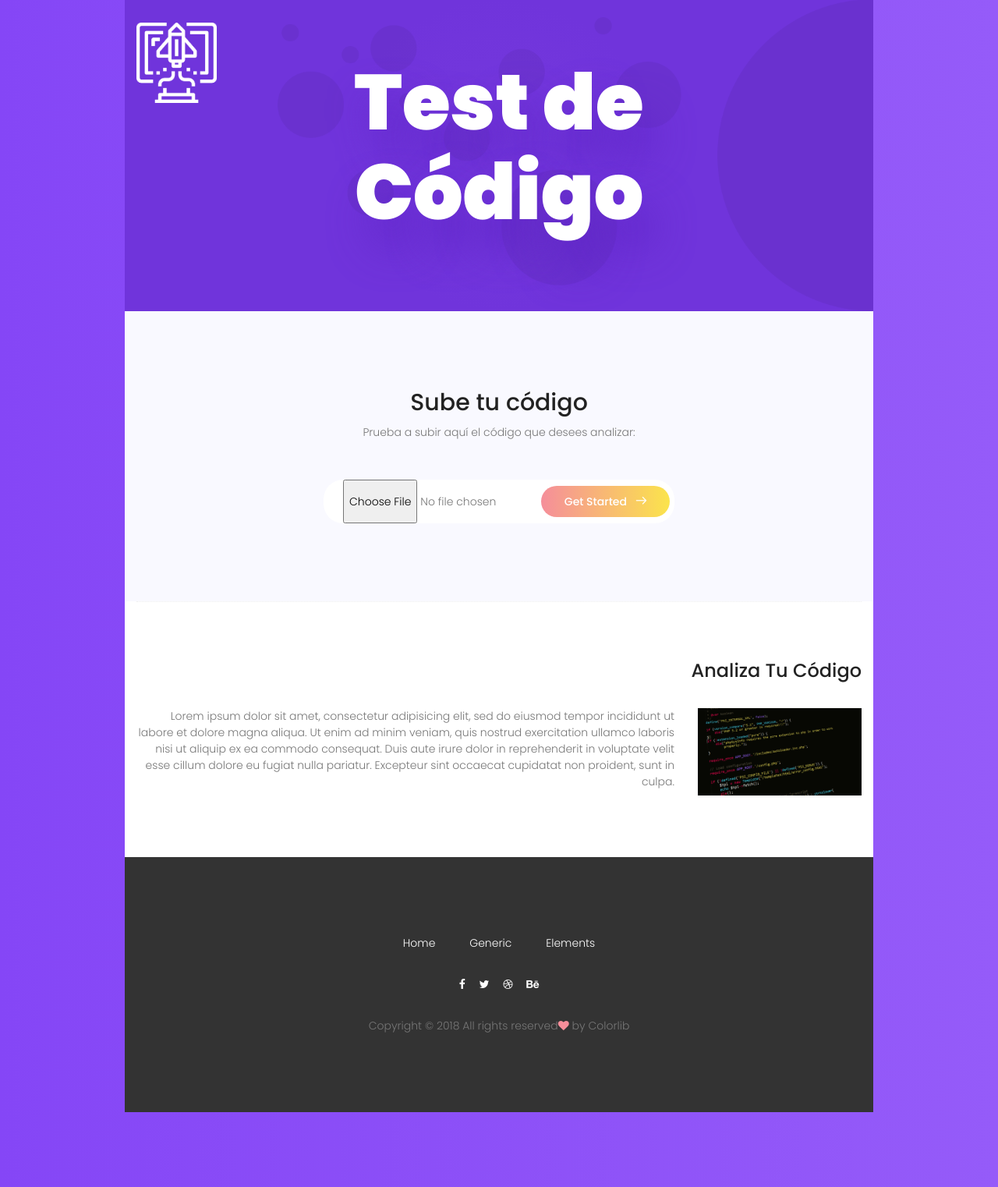
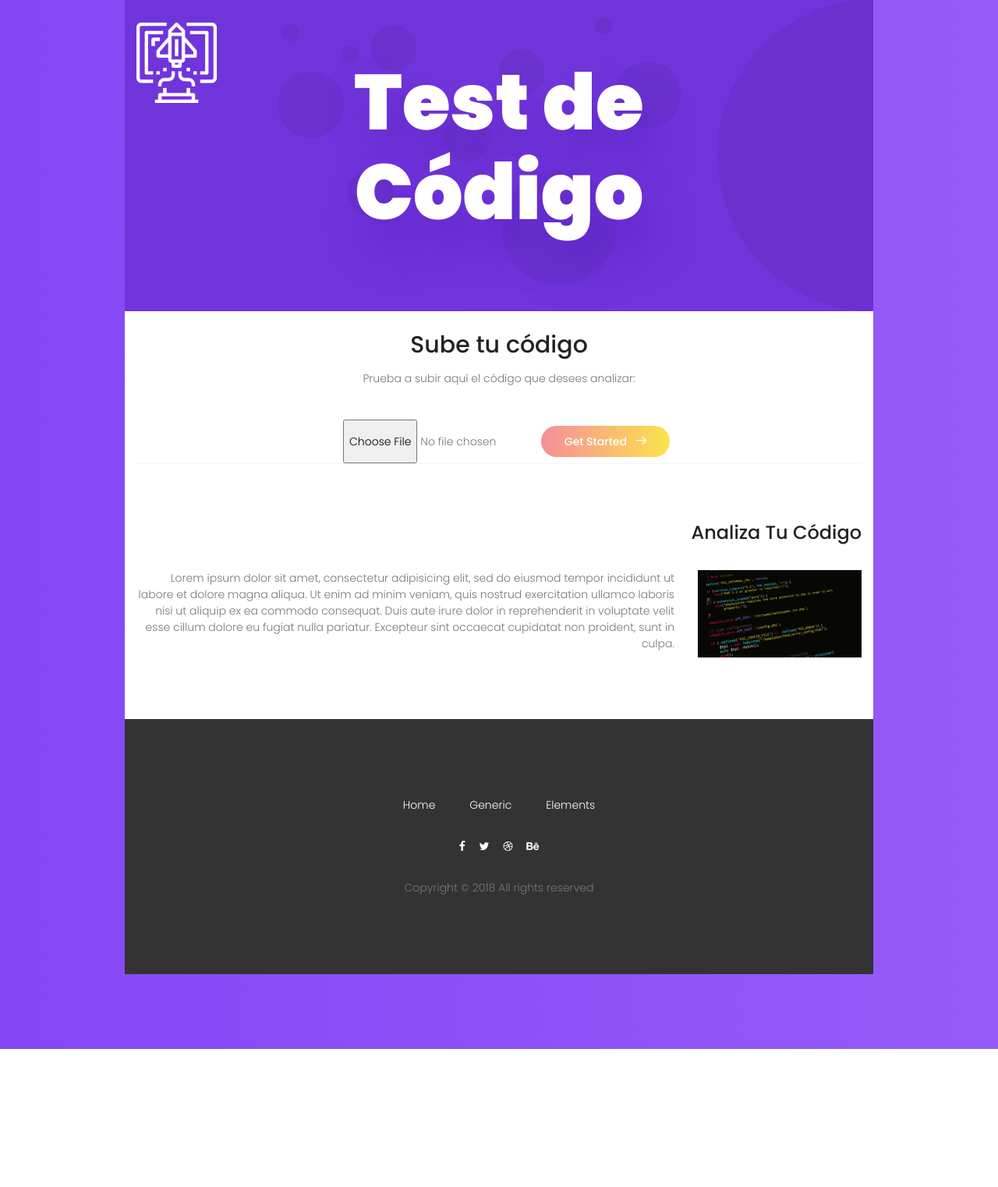
Before and after one commit to ianovoa/IU_Junio, a PHP site: page / in a window 1280 px wide. Shown: the part 97-1619 px from the top of the page at 78% size. After the commit the page ends 1442 px from the top, so only its background shows below. Run offline with PHP 8.4, Linux system fonts and the light colour scheme; some libraries are stand-ins or nearby versions.

Commit message:
index arreglado
asi no hay quien avance...

```diff
--- a/index.html
+++ b/index.php
@@ -57,7 +57,8 @@
 		<div class="main-wrapper">
 
 			<!-- Start upload Area -->
-			<section class="subscription-area">
+			<div class="white-bg">
+                <br>
 				<div class="container">
 					<div class="row justify-content-center">
 						<div class="col-lg-8">
@@ -67,22 +68,23 @@
                             </div>
 						</div>
 					</div>
+
+					<br><br>
+
 					<div class="row justify-content-center">
                         <div class="col-lg-6">
-							<div id="mc_embed_signup">
-								<form target="_blank" action="controller/mainController.php" method="post" class="subscription relative" enctype="multipart/form-data">
-									<input type="hidden" name="MAX_FILE_SIZE" value="300000" />
+                            <form action="controller/mainController.php?action=analizar" method="post" enctype="multipart/form-data" class="subscription relative">
+                                <input type="hidden" name="MAX_FILE_SIZE" value="300000"/>
                                 <input type="file" name="code" required>
-									<button class="primary-btn" name="action" value="analizar"><span>Get Started</span><span class="lnr lnr-arrow-right"></span></button>
-									<div class="info"></div>
+                                <button class="primary-btn" name="enviar"><span>Get Started</span><span class="lnr lnr-arrow-right"></span></button>
                             </form>
                         </div>
 					</div>
 				</div>
 			</div>
-			</section>
-			<!-- End Subscription Area -->
+			<!-- End upload Area -->
 
+			<!-- Start text Area -->
 			<div class="white-bg">
 				<div class="container">
 					<div class="section-top-border text-right">
@@ -98,6 +100,7 @@
 					</div>
 				</div>
 			</div>
+			<!-- End text Area -->
 
 			<!-- Start footer Area -->
 			<footer class="footer-area">
@@ -114,13 +117,14 @@
 							<a href="#"><i class="fa fa-dribbble"></i></a>
 							<a href="#"><i class="fa fa-behance"></i></a>
 						</div>
-						<div class="copy-right-text">Copyright &copy; 2018 All rights reserved<i class="fa fa-heart"></i> by <a href="https://colorlib.com">Colorlib</a></div>
+						<div class="copy-right-text">Copyright &copy; 2018 All rights reserved</div>
 
 					</div>
 				</div>
 			</footer>
 			<!-- End footer Area -->
 		</div>
+		<!-- End Amazing Works Area -->
 
 		<script src="js/vendor/jquery-2.2.4.min.js"></script>
 		<script src="https://cdnjs.cloudflare.com/ajax/libs/popper.js/1.11.0/umd/popper.min.js" integrity="sha384-b/U6ypiBEHpOf/4+1nzFpr53nxSS+GLCkfwBdFNTxtclqqenISfwAzpKaMNFNmj4" crossorigin="anonymous"></script>
```
Also changed, not shown: controller/mainController.php (+2 -5 lines). Lines whose indentation alone changed are shown as unchanged.
